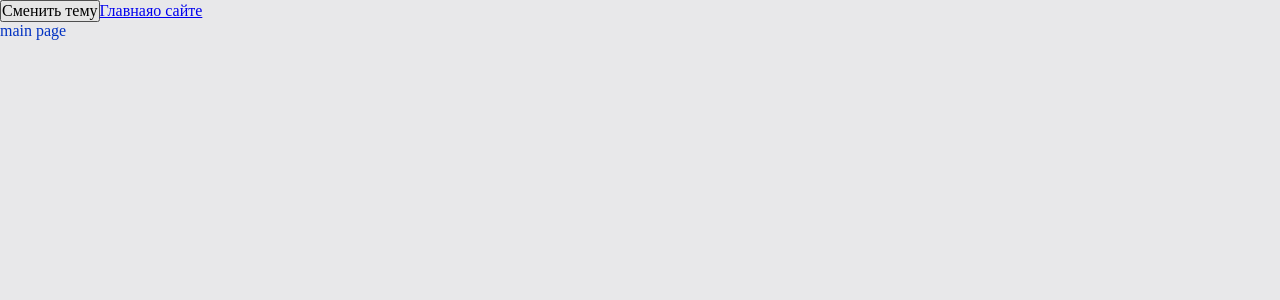
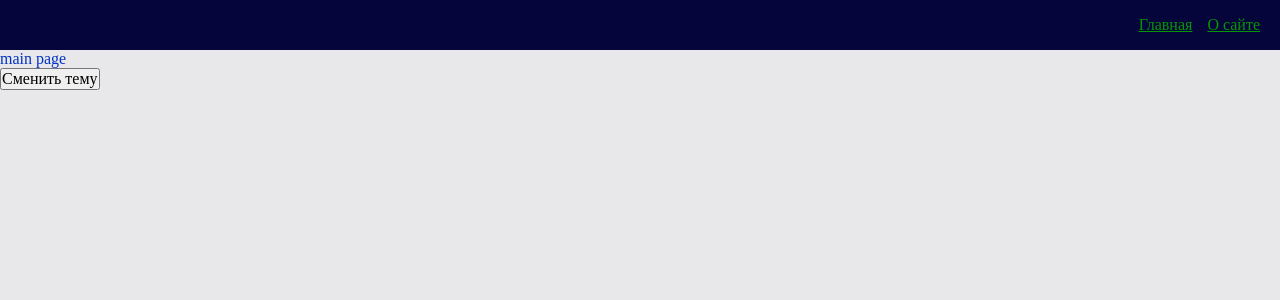
Before and after one commit to andreu6454/production-project, a React app: page / in a window 1280 px wide. Shown: the top 300 px of the page. Built offline with nearby package versions, Linux system fonts and the light colour scheme.

Commit message:
- создал виджет Navbar - создал Ui компонент AppLink для ui-kit

```diff
--- a/src/app/App.tsx
+++ b/src/app/App.tsx
@@ -1,11 +1,11 @@
 import React from 'react';
-import {Link} from 'react-router-dom';
 import './styles/index.scss'
 
 
 import {useTheme} from "app/providers/ThemeProvider";
 import {classNames} from "shared/lib/classNames/classNames";
 import {AppRouter} from "app/providers/router";
+import {Navbar} from "widgets/Navbar";
 
 
 const App = () => {
@@ -14,11 +14,13 @@
 
     return (
         <div className={classNames('app',{},[theme])}>
-            <button onClick={toggleTheme}> Сменить тему</button>
-            <Link to={'/'}>Главная</Link>
-            <Link to={'/about'}>о сайте</Link>
+
+
+            <Navbar/>
 
             <AppRouter/>
+
+            <button onClick={toggleTheme}> Сменить тему</button>
         </div>
     );
 };
--- a/src/app/styles/themes/dark.scss
+++ b/src/app/styles/themes/dark.scss
@@ -1,7 +1,11 @@
 .app.dark{
   --bg-color: #05053b;
+  --inverted-bg-color: #e8e8ea;
 
 
   --primary-color: #049604;
   --secondary-color: #04ff04;
+
+  --inverted-primary-color: #0232c2;
+  --inverted-secondary-color: #0450ff;
 }
--- a/src/app/styles/themes/normal.scss
+++ b/src/app/styles/themes/normal.scss
@@ -1,7 +1,11 @@
 .app.light{
   --bg-color: #e8e8ea;
+  --inverted-bg-color: #05053b;
 
 
   --primary-color: #0232c2;
   --secondary-color: #0449e0;
+
+  --inverted-primary-color: #049604;
+  --inverted-secondary-color: #04ff04;
 }
--- a/src/app/styles/variables/global.scss
+++ b/src/app/styles/variables/global.scss
@@ -9,4 +9,8 @@
   --font-line-l: 32px;
   --font-l: var(--font-size-l) / var(--font-line-l) var(--font-family-main);
 
+
+  // Размеры
+
+  --navbar-height: 50px;
 }
--- a/src/shared/lib/classNames/classNames.ts
+++ b/src/shared/lib/classNames/classNames.ts
@@ -1,9 +1,9 @@
 
 type Mods = Record<string, boolean | string>
-export function classNames(cls: string, mods: Mods, additional: string[]):string {
+export function classNames(cls: string, mods?: Mods, additional?: string[]):string {
     return [
         cls,
-        ...additional,
+        ...additional.filter(Boolean),
         ...Object.entries(mods)
             .filter(([className, value]) => Boolean(value))
             .map(([cls]) => cls)
--- /dev/null
+++ b/src/shared/ui/AppLink/AppLink.module.scss
@@ -0,0 +1,9 @@
+.AppLink{
+  color: var(--primary-color);
+}
+.primary{
+  color: var(--primary-color)
+}
+.secondary{
+  color: var(--inverted-primary-color);
+}
--- /dev/null
+++ b/src/shared/ui/AppLink/AppLink.tsx
@@ -0,0 +1,33 @@
+import {classNames} from "shared/lib/classNames/classNames";
+import cls from './AppLink.module.scss'
+import {Link, LinkProps} from "react-router-dom";
+import {FC} from "react";
+
+
+export enum AppLinkTheme{
+    PRIMARY = 'primary',
+    SECONDARY = 'secondary',
+}
+interface AppLinkProps extends LinkProps{
+    className?: string;
+    theme?: AppLinkTheme;
+}
+
+export const AppLink: FC<AppLinkProps> = (props) => {
+
+    const {to,
+        className,
+        children,
+        theme = AppLinkTheme.PRIMARY ,
+        ...otherProps
+    } = props
+    return (
+        <Link
+            to={to}
+            className={classNames(cls.AppLink,{},[className, cls[theme]])}
+            {...otherProps}
+        >
+            {children}
+        </Link>
+    );
+};
--- /dev/null
+++ b/src/widgets/Navbar/index.ts
@@ -0,0 +1,5 @@
+import {Navbar} from "widgets/Navbar/ui/Navbar";
+
+export {
+    Navbar,
+}
--- /dev/null
+++ b/src/widgets/Navbar/ui/Navbar.module.scss
@@ -0,0 +1,14 @@
+.Navbar{
+  width: 100%;
+  height: var(--navbar-height);
+  background: var(--inverted-bg-color);
+  display: flex;
+  align-items: center;
+  padding: 20px;
+}
+.Links{
+  margin-left: auto;
+}
+.mainLink{
+  margin-right: 15px;
+}
--- /dev/null
+++ b/src/widgets/Navbar/ui/Navbar.tsx
@@ -0,0 +1,22 @@
+import React from 'react';
+import {classNames} from "shared/lib/classNames/classNames";
+import cls from './Navbar.module.scss'
+import {AppLink, AppLinkTheme} from "shared/ui/AppLink/AppLink";
+
+interface NavbarProps {
+    className?: string;
+}
+export const Navbar = ({className}:NavbarProps) => {
+    return (
+        <div className={classNames(cls.Navbar,{},[className])}>
+            <div className={cls.Links}>
+                <AppLink theme={AppLinkTheme.SECONDARY} to={'/'} className={cls.mainLink}>
+                    Главная
+                </AppLink>
+                <AppLink theme={AppLinkTheme.SECONDARY} to={'/about'}>
+                    О сайте
+                </AppLink>
+            </div>
+        </div>
+    );
+};
```
